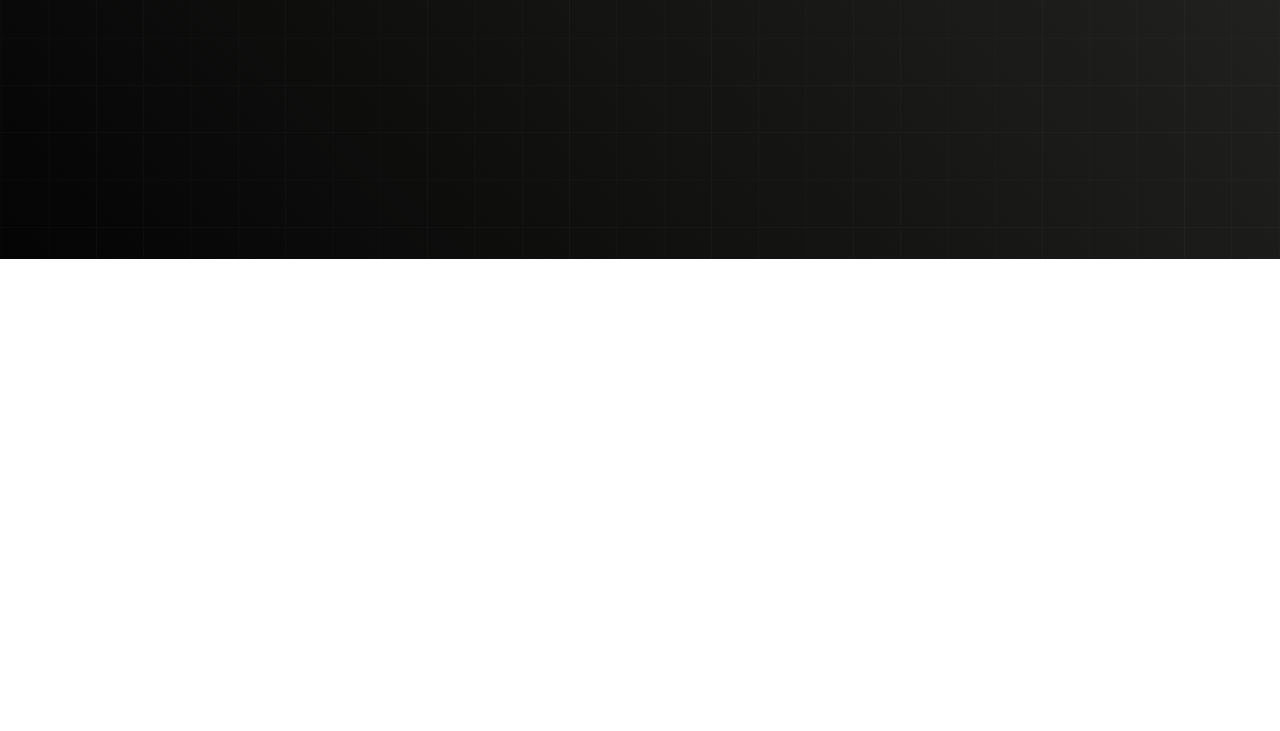
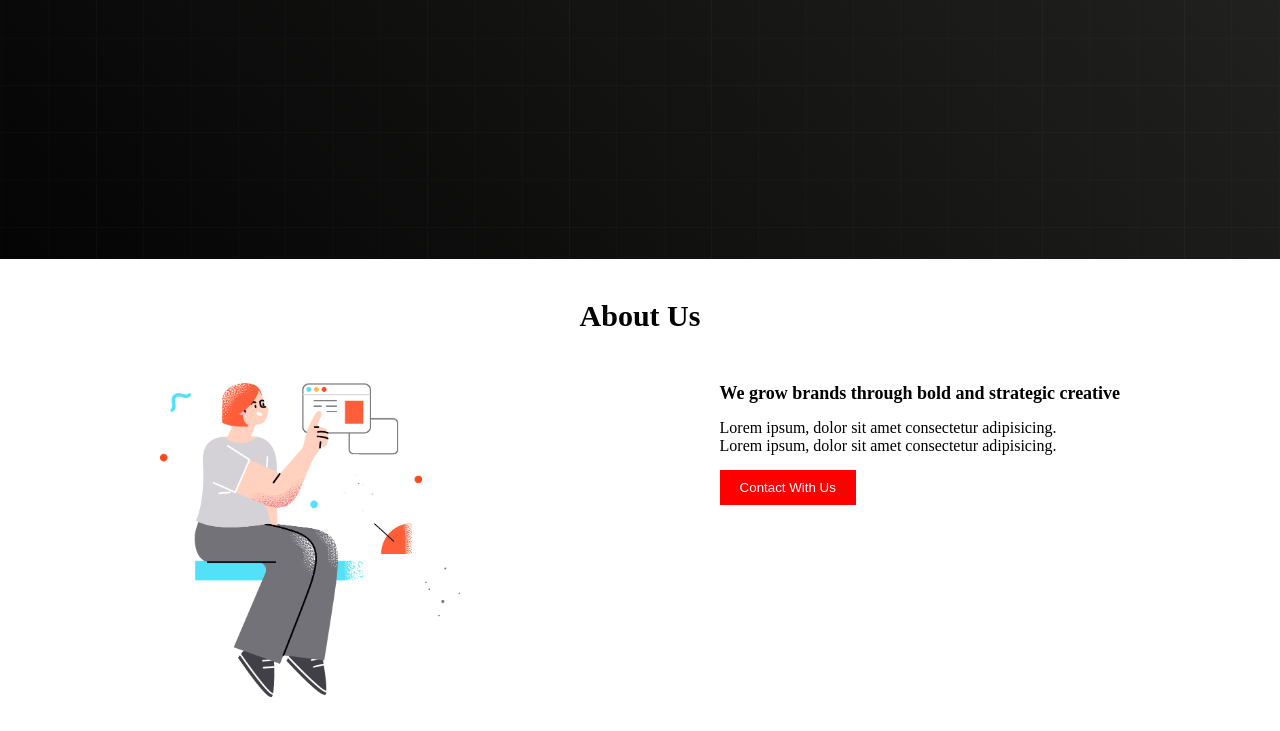
Before and after one commit to Md-Bidyuth/digital-products-website, a plain HTML site: page index.html in a window 1280 px wide. Shown: the part 634-1365 px from the top of the page. Before the commit the page ends 893 px from the top, so only its background shows below. Drawn offline with Linux system fonts and the light colour scheme.

Commit message:
about section added

```diff
--- a/index.html
+++ b/index.html
@@ -39,6 +39,22 @@
                 </div>
             </div>
          </section>
+         <section>
+             <div class="about-container">
+                <h2 class="about-title">About Us</h2>
+                <div class="about">
+                    <div class="about-img">
+                        <img src="./images/section.png" alt="">
+                   </div>
+                   <div class="about-text">
+                       <h4>We grow brands through bold and strategic creative</h4>
+                       <p>Lorem ipsum, dolor sit amet consectetur adipisicing.</p>
+                       <p class="about-des">Lorem ipsum, dolor sit amet consectetur adipisicing.</p>
+                       <button class="btn">Contact With Us</button>
+                   </div>
+                </div>
+             </div>
+         </section>
     </main>
 
     <footer>
--- a/style.css
+++ b/style.css
@@ -74,3 +74,35 @@
     background-color: rgb(199, 37, 205);
 
 }
+
+.about-img img{
+    width:300px;
+}
+
+.about-title{
+    text-align: center;
+    margin-top: 40px;
+    margin-bottom: 20px;
+    font-size: 30px;
+}
+
+.about{
+    display: flex;
+    justify-content: space-around;
+    padding: 30px;
+
+
+}
+
+.about-text{
+    padding:-20px;
+}
+
+.about-text h4{
+    font-size: 18px;
+    padding-bottom: 15px;
+}
+
+.about-des{
+    padding-bottom: 15px;
+}
```
